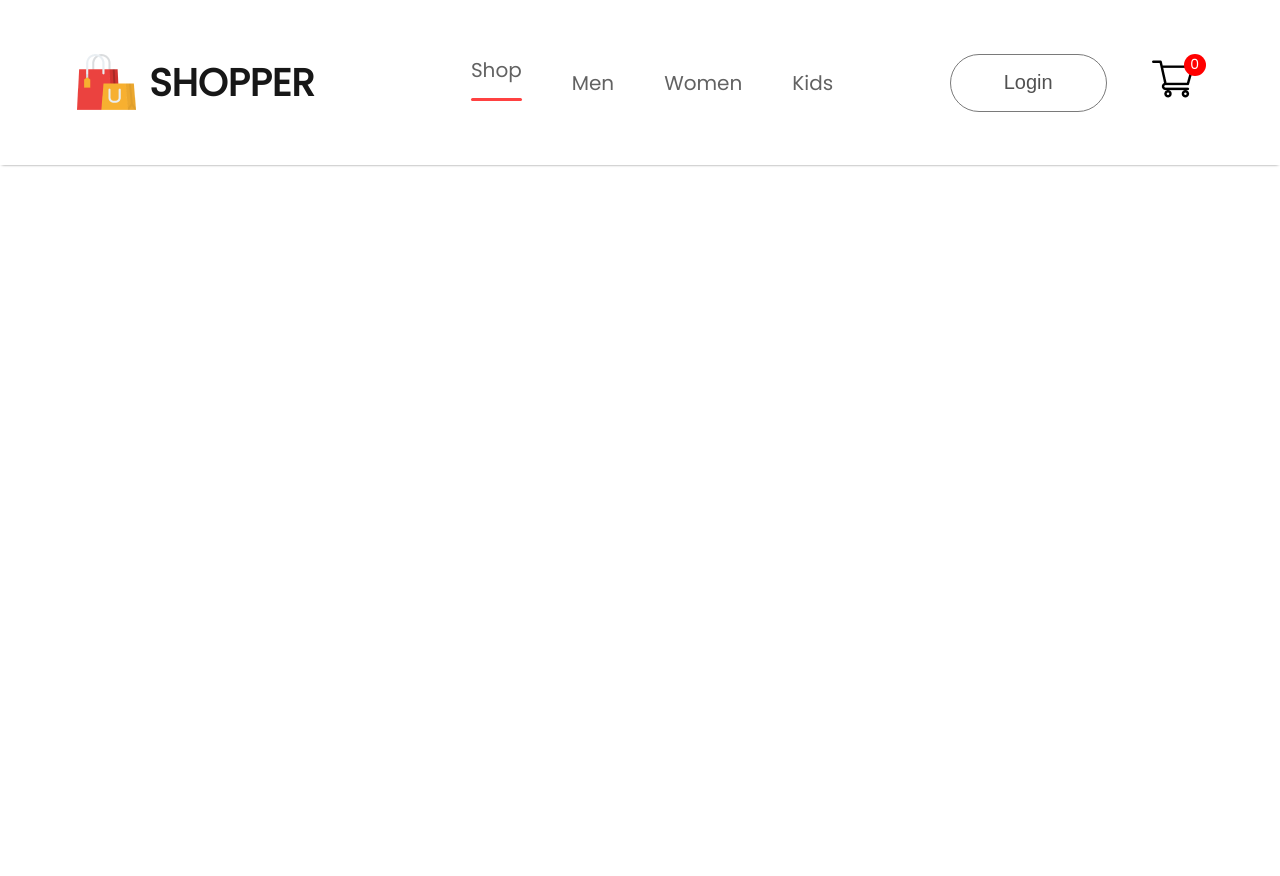
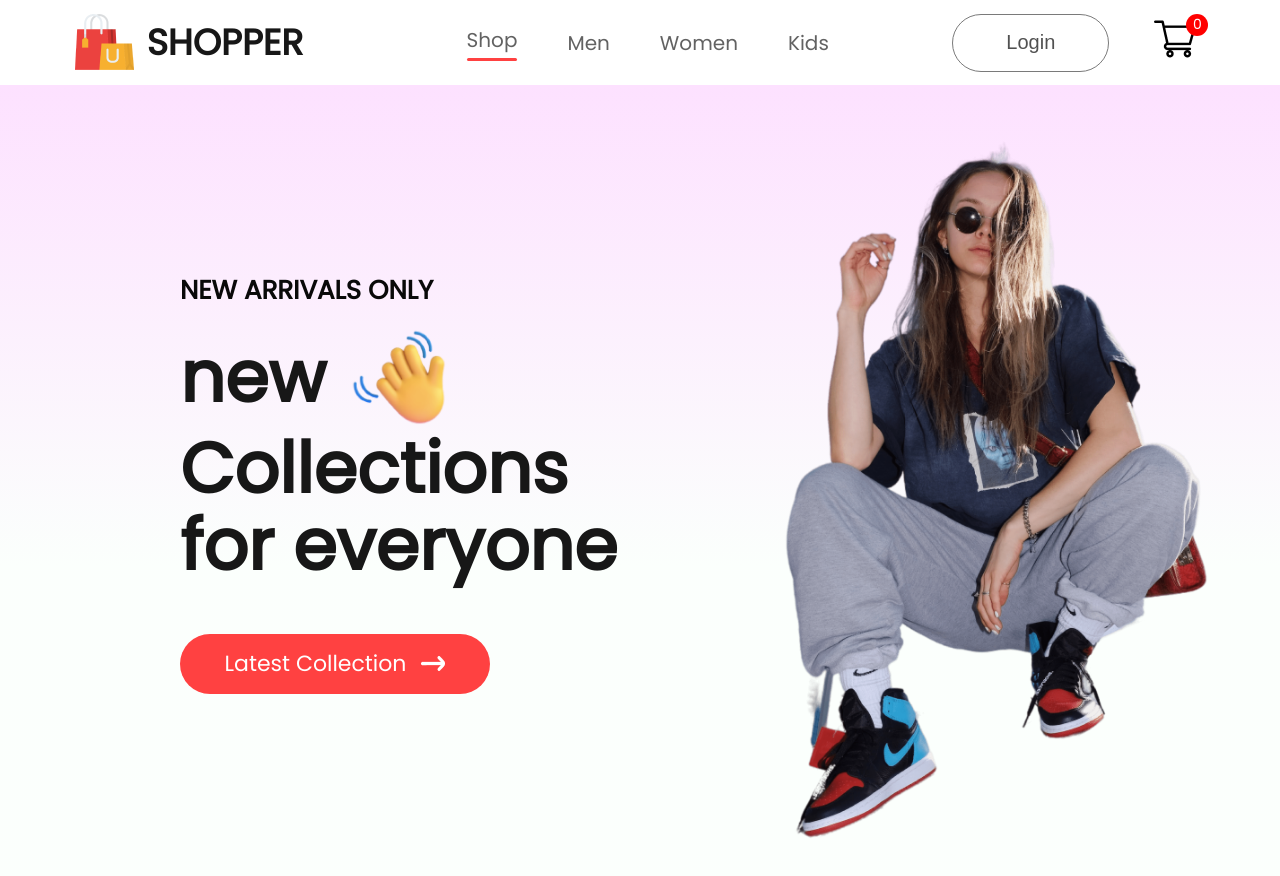
Before and after one commit to sagarkadamsearch/SHOPPER, a React (Create React App) app in the folder front_end/: page / in a window 1280 px wide. Shown: the top 876 px of the page. Before the commit the page ends 800 px from the top, so only its background shows below. Built offline with nearby package versions, Linux system fonts and the light colour scheme.

Commit message:
Hero section added

```diff
--- /dev/null
+++ b/front_end/src/Components/Hero/Hero.css
@@ -0,0 +1,67 @@
+
+.hero{
+    height: 100vh;
+    background: linear-gradient(180deg,#fde1ff,#e1ffea22 60%);
+    /* border: 1px solid black; */
+    display: flex;
+}
+
+.hero-left{
+    flex: 1;
+    /* border: 1px solid red; */
+    display: flex;
+    flex-direction: column;
+    justify-content: center;
+    gap: 20px;
+    padding-left: 180px;
+    line-height: 1.1;
+}
+
+.hero-left h2{
+    color: #090909;
+    font-size: 26px;
+    font-weight: 600;
+}
+
+.hero-left p{
+    color: #171717;
+    font-size: 70px;
+    font-weight: 700;
+}
+
+.hero-hand-icon{
+    display: flex;
+    align-items: center;
+    gap: 20px;
+}
+
+.hero-hand-icon img{
+    width:  105px;
+}
+
+.hero-latest-btn{
+    background: #ff4141;
+    display: flex;
+    justify-content: center;
+    align-items: center;
+    gap: 15px;
+    width: 310px;
+    height: 60px;
+    border-radius: 75px;
+    margin-top: 30px;
+    color: white;
+    font-size: 22px;
+    font-weight: 500;
+    cursor: pointer;
+}
+
+.hero-right{
+    flex: 1;
+    background: url('../Assets/hero_image.png') center center / contain no-repeat;
+}
+
+.hero-right img{
+    max-width: 100%;
+    width: 100%;
+    object-fit: cover !important;
+}
--- a/front_end/src/Components/Hero/Hero.jsx
+++ b/front_end/src/Components/Hero/Hero.jsx
@@ -1,9 +1,30 @@
 import React from 'react';
+import './Hero.css';
+import hand_icon from '../Assets/hand_icon.png';
+import arrow_icon from '../Assets/arrow.png';
+import hero_image from '../Assets/hero_image.png'
 
 const Hero = () => {
     return (
-        <div>
-
+        <div className='hero'>
+            <div className="hero-left">
+                <h2>NEW ARRIVALS ONLY</h2>
+                <div>
+                    <div className="hero-hand-icon">
+                        <p>new</p>
+                        <img src={hand_icon} alt="hand_icon" />
+                    </div>
+                    <p>Collections</p>
+                    <p>for everyone</p>
+                </div>
+                <div className="hero-latest-btn">
+                    <div>Latest Collection</div>
+                    <img src={arrow_icon} alt="arrow_icon" />
+                </div>
+            </div>
+            <div className="hero-right">
+               {/* <img src={hero_image} alt="hero_image" /> */}
+            </div>
         </div>
     );
 };
--- a/front_end/src/Components/Navbar/Navbar.css
+++ b/front_end/src/Components/Navbar/Navbar.css
@@ -1,7 +1,7 @@
 .navbar{
     display: flex;
     justify-content: space-around;
-    padding: 16px;
+    padding: 10px;
     box-shadow: 0 1px 3px -2px black;
 }
 
@@ -13,7 +13,7 @@
 
 .nav-logo p{
     color: #171717;
-    font-size: 38px;
+    font-size: 36px;
     font-weight: 600;
 }
 
--- a/front_end/src/Pages/Shop.jsx
+++ b/front_end/src/Pages/Shop.jsx
@@ -1,9 +1,10 @@
 import React from 'react';
+import Hero from '../Components/Hero/Hero';
 
 const Shop = () => {
     return (
         <div>
-
+          <Hero/>
         </div>
     );
 };
--- a/front_end/src/index.css
+++ b/front_end/src/index.css
@@ -1,3 +1,8 @@
+*{
+ margin: 0px;
+ box-sizing: border-box;
+}
+
 body {
   margin: 0;
   font-family:'Poppins';
```
Also changed, not shown: front_end/src/Components/Item/Item.jsx (added, +17 -0 lines), front_end/src/Components/Item/Item.css (added).
